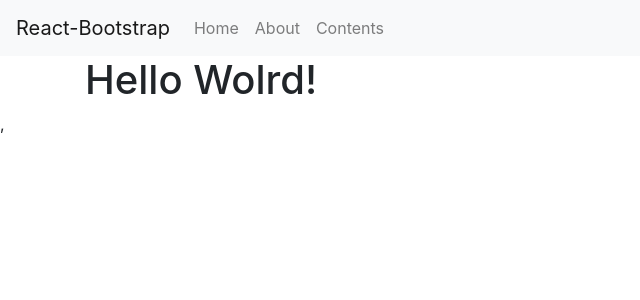
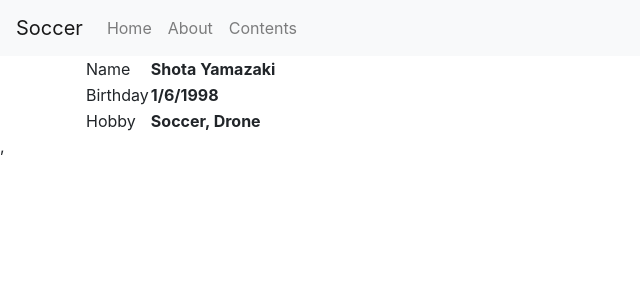
Before and after one commit to shotYazaki/soccer, a React (Create React App) app: page /About in a window 1280 px wide. Shown: the top 300 px of the page, without its empty margins (0-640 px from the left). Built offline with nearby package versions, Linux system fonts and the light colour scheme.

Commit message:
add Node-Sass

```diff
--- a/package.json
+++ b/package.json
@@ -8,6 +8,7 @@
     "@testing-library/react": "^11.1.0",
     "@testing-library/user-event": "^12.1.10",
     "bootstrap": "^4.6.0",
+    "node-sass": "4.14.1",
     "react": "^17.0.1",
     "react-bootstrap": "^1.4.3",
     "react-dom": "^17.0.1",
--- a/src/components/About.js
+++ b/src/components/About.js
@@ -1,12 +1,25 @@
 import React from 'react';
+
+import '../stylesheets/About.sass';
 
 class About extends React.Component {
     render() {
         return(
             <div className="description">
-                <h1>
-                    Hello Wolrd!
-                </h1>
+                <div className="about-me">
+                    <tr>
+                      <td>Name</td>
+                      <th>Shota Yamazaki</th>
+                    </tr>
+                    <tr>
+                      <td>Birthday</td>
+                      <th>1/6/1998</th>
+                    </tr>
+                    <tr>
+                      <td>Hobby</td>
+                      <th>Soccer, Drone</th>
+                    </tr>
+                </div>
             </div>
         );
     }
--- a/src/components/Navigation.js
+++ b/src/components/Navigation.js
@@ -7,7 +7,7 @@ class Navigation extends React.Component {
         return(
             <div className="header">
                 <Navbar bg="light" expand="lg">
-                   <Navbar.Brand href="#home">React-Bootstrap</Navbar.Brand>
+                   <Navbar.Brand href="/">Soccer</Navbar.Brand>
                    <Navbar.Toggle aria-controls="basic-navbar-nav" />
                    <Navbar.Collapse id="basic-navbar-nav">
                    <Nav className="mr-auto">
```
Also changed, not shown: src/components/Contact.js (added), src/stylesheets/About.sass (added), 2 other files (tests, documents, lock files or other folders).
